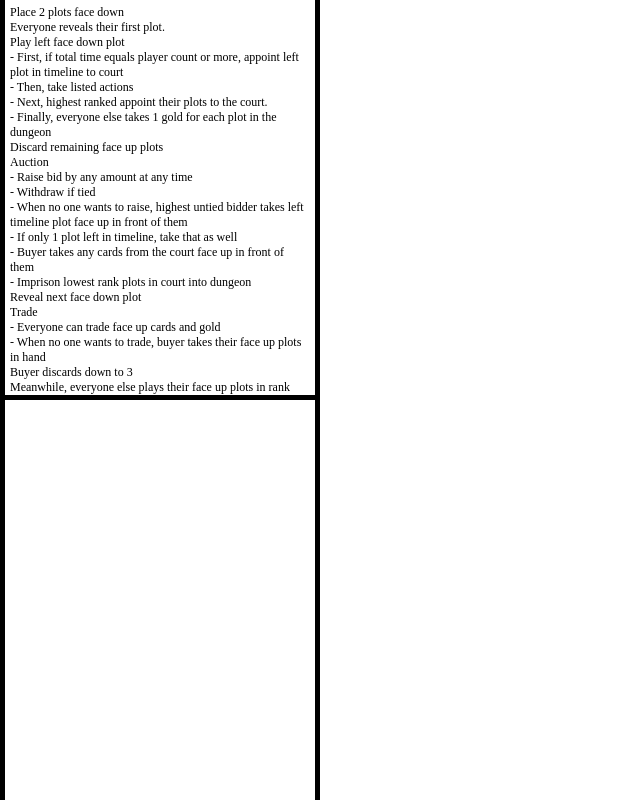
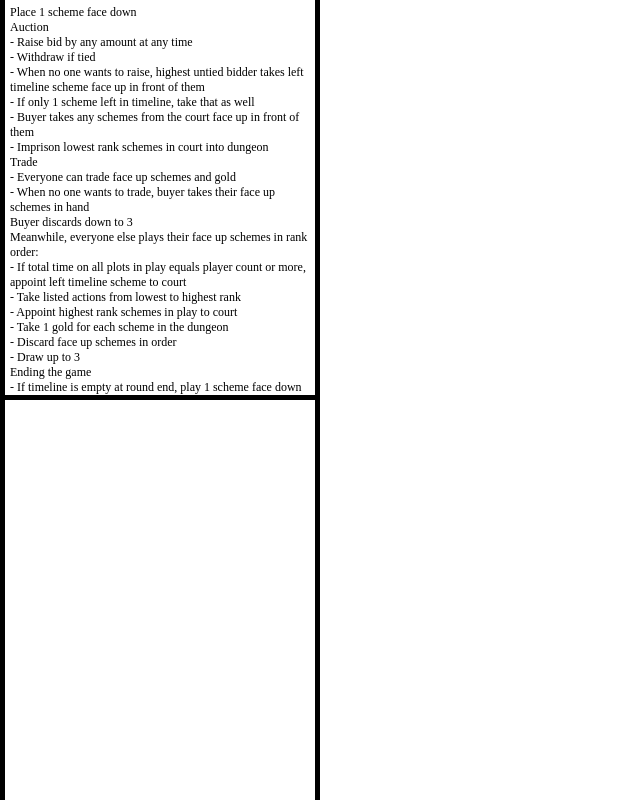
Before and after one commit to davidystephenson/empress, a website: page public/client.html in a window 1280 px wide. Shown: the whole page, without its empty margins (0-640 px from the left). Drawn offline with nearby package versions, Linux system fonts and the light colour scheme.

Commit message:
starting cards

```diff
--- a/public/assets/setup.js
+++ b/public/assets/setup.js
@@ -40,10 +40,10 @@ const describePortfolio = (x, y, player) => {
     window.client.describe({ file: 'board/playarea', x: x, y: y - sgn * 400, type: 'board' })
   ]
   const piles = [
-    window.client.describe({ file: 'card/front', x: x - 500, y: y - 20, type: 'card', cardId: 9 }), // Discard
+    window.client.describe({ file: 'card/front', x: x - 500, y: y - 20, type: 'card', cardId: 7 }), // Discard
     window.client.describe({ file: 'card/front', x: x + 500, y: y - 20, type: 'card', cardId: 1, side: 'facedown' }) // Deck
   ]
-  const hand = range(7).map(i => {
+  const hand = range(5).map(i => {
     const cardId = i + 2
     const space = 160
     return window.client.describe({ file: 'card/front', x: x + (i - 3) * space, y: y + sgn * 400, type: 'card', cardId: cardId })
@@ -70,8 +70,8 @@ const describeBank = (x, y) => [
 
 const describeCourt = (x, y) => [
   window.client.describe({ file: 'board/court', x: x, y: 0, type: 'board' }),
-  window.client.describe({ file: 'card/front', x: x, y: y - 150, type: 'card', cardId: 11 }), // Court
-  window.client.describe({ file: 'card/front', x: x, y: y + 150, type: 'card', cardId: 10 }) // Dungeon
+  window.client.describe({ file: 'card/front', x: x, y: y - 150, type: 'card', cardId: 9 }), // Court
+  window.client.describe({ file: 'card/front', x: x, y: y + 150, type: 'card', cardId: 8 }) // Dungeon
 ]
 
 const annotate = function (description) {
@@ -124,7 +124,7 @@ window.setup = msg => {
   }).flat()
   const bank = describeBank(2000, 0)
   const court = describeCourt(-2200, 0)
-  const deckIds = shuffle([...Array(50).keys()].filter(x => x > 11))
+  const deckIds = shuffle([...Array(50).keys()].filter(x => x > 9))
   const timelineIds = deckIds.slice(0, timelineLength)
   timelineIds.sort()
   const timeline = range(timelineLength).map(i => {
--- a/public/client.html
+++ b/public/client.html
@@ -10,37 +10,30 @@
   <body>
     <div style="width: 25%; height: 100vh; float: left;">
       <div style="font-size: 1.5vh; text-align: left; height: 50vh; border: 5px solid black; border-top: 0px; padding: 5px; user-select: none; overflow: auto;">
-        Place 2 plots face down<br>
-        Everyone reveals their first plot.<br>
-        Play left face down plot<br>
-          - First, if total time equals player count or more, appoint left plot in timeline to court<br>
-          - Then, take listed actions<br>
-          - Next, highest ranked appoint their plots to the court.<br>
-          - Finally, everyone else takes 1 gold for each plot in the dungeon<br>
-        Discard remaining face up plots<br>
+        Place 1 scheme face down<br>
         Auction<br>
           - Raise bid by any amount at any time<br>
           - Withdraw if tied<br>
-          - When no one wants to raise, highest untied bidder takes left timeline plot face up in front of them<br>
-          - If only 1 plot left in timeline, take that as well<br>
-          - Buyer takes any cards from the court face up in front of them<br>
-          - Imprison lowest rank plots in court into dungeon<br>
-        Reveal next face down plot<br>
+          - When no one wants to raise, highest untied bidder takes left timeline scheme face up in front of them<br>
+          - If only 1 scheme left in timeline, take that as well<br>
+          - Buyer takes any schemes from the court face up in front of them<br>
+          - Imprison lowest rank schemes in court into dungeon<br>
         Trade<br>
-          - Everyone can trade face up cards and gold<br>
-          - When no one wants to trade, buyer takes their face up plots in hand<br>
+          - Everyone can trade face up schemes and gold<br>
+          - When no one wants to trade, buyer takes their face up schemes in hand<br>
         Buyer discards down to 3<br>
-        Meanwhile, everyone else plays their face up plots in rank order:<br>
-          - First, if total time on all plots in play equals player count or more, appoint left timeline plot to court<br>
-          - Then, take listed actions from lowest to highest rank<br>
-          - Next, highest ranked of all plots in play appoint their plots to the court<br>
-          - Finally, everyone else takes 1 gold for each plot in the dungeon<br>
-        Take remaining face up plots in hand<br>
+        Meanwhile, everyone else plays their face up schemes in rank order:<br>
+          - If total time on all plots in play equals player count or more, appoint left timeline scheme to court<br>
+          - Take listed actions from lowest to highest rank<br>
+          - Appoint highest rank schemes in play to court<br>
+          - Take 1 gold for each scheme in the dungeon<br>
+          - Discard face up schemes in order<br>
+          - Draw up to 3<br>
         Ending the game<br>
-          - If timeline is empty at round end, play 1 plot face down with no auction<br>
-          - Points equals power on plots in hand<br>
+          - If timeline is empty at round end, play 1 scheme face down with no auction<br>
+          - Points equals power on schemes in hand<br>
           - 1 point for each gold<br>
-          - Tiebreaker is highest rank plot in hand<br>
+          - Tiebreaker is highest rank scheme in hand<br>
       </div>
       <div id="detail"></div>
     </div>
```
